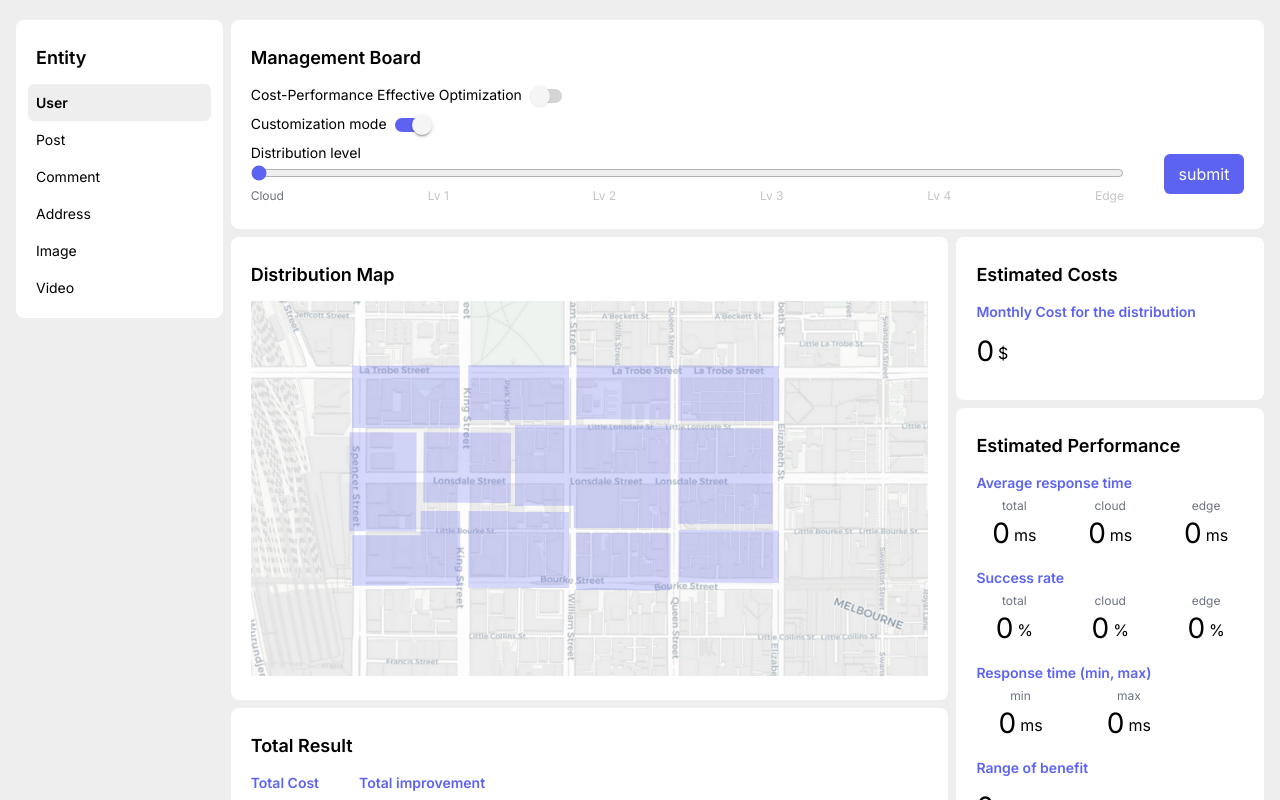
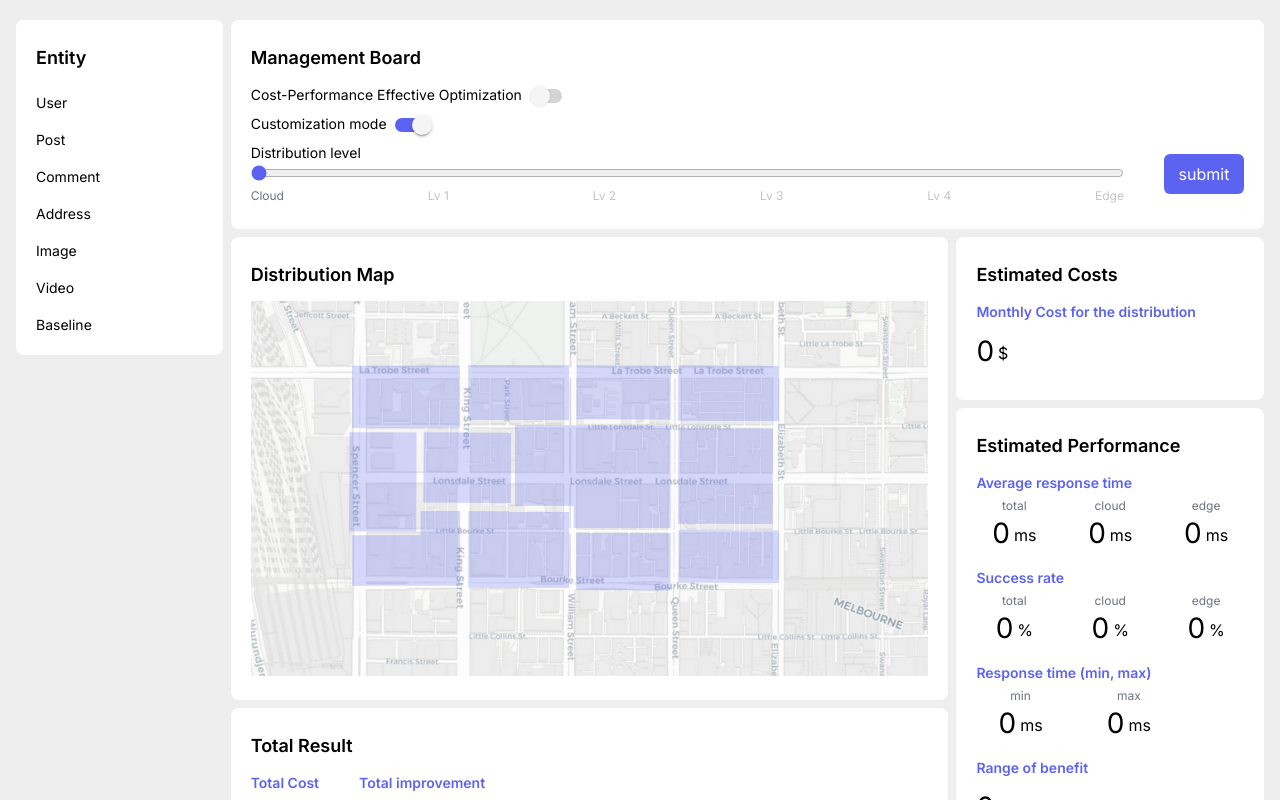
Before and after one commit to ynawhocodes/ddec-simul-project, a Next.js app: page / in a window 1280 px wide. Built offline with nearby package versions, Linux system fonts and the light colour scheme.

Commit message:
[mod] Entity UI 변경

```diff
--- a/src/app/(components)/Entity.tsx
+++ b/src/app/(components)/Entity.tsx
@@ -1,45 +1,55 @@
 import Link from "next/link";
 
-const Entity = () => {
+const Entity = ({ menu }: { menu?: string }) => {
   return (
     <div className="bg-white p-3 rounded-lg">
       <h3 className="font-semibold px-2 py-3 text-lg">Entity</h3>
       <div className="flex flex-col">
         <Link
-          className="bg-[#eee] font-semibold px-2 rounded-md py-2 text-[14px]"
-          href=""
+          className={`${
+            menu === "user" && "bg-[#eee] font-semibold"
+          } px-2 rounded-md py-2 text-[14px] hover:bg-[#eee]`}
+          href="/"
         >
           User
         </Link>
         <Link
-          className="hover:bg-[#eee] hover:font-semibold px-2 hover:rounded-md py-2 text-[14px]"
+          className="hover:bg-[#eee] px-2 hover:rounded-md py-2 text-[14px]"
           href=""
         >
           Post
         </Link>
         <Link
-          className="hover:bg-[#eee] hover:font-semibold px-2 hover:rounded-md py-2 text-[14px]"
+          className="hover:bg-[#eee] px-2 hover:rounded-md py-2 text-[14px]"
           href=""
         >
           Comment
         </Link>
         <Link
-          className="hover:bg-[#eee] hover:font-semibold px-2 hover:rounded-md py-2 text-[14px]"
+          className="hover:bg-[#eee] px-2 hover:rounded-md py-2 text-[14px]"
           href=""
         >
           Address
         </Link>
         <Link
-          className="hover:bg-[#eee] hover:font-semibold px-2 hover:rounded-md py-2 text-[14px]"
+          className="hover:bg-[#eee] px-2 hover:rounded-md py-2 text-[14px]"
           href=""
         >
           Image
         </Link>
         <Link
-          className="hover:bg-[#eee] hover:font-semibold px-2 hover:rounded-md py-2 text-[14px]"
+          className="hover:bg-[#eee] px-2 hover:rounded-md py-2 text-[14px]"
           href=""
         >
           Video
+        </Link>
+        <Link
+          className={`${
+            menu === "baseline" && "bg-[#eee] font-semibold"
+          } px-2 rounded-md py-2 text-[14px] hover:bg-[#eee]`}
+          href="/baseline"
+        >
+          Baseline
         </Link>
       </div>
     </div>
```
